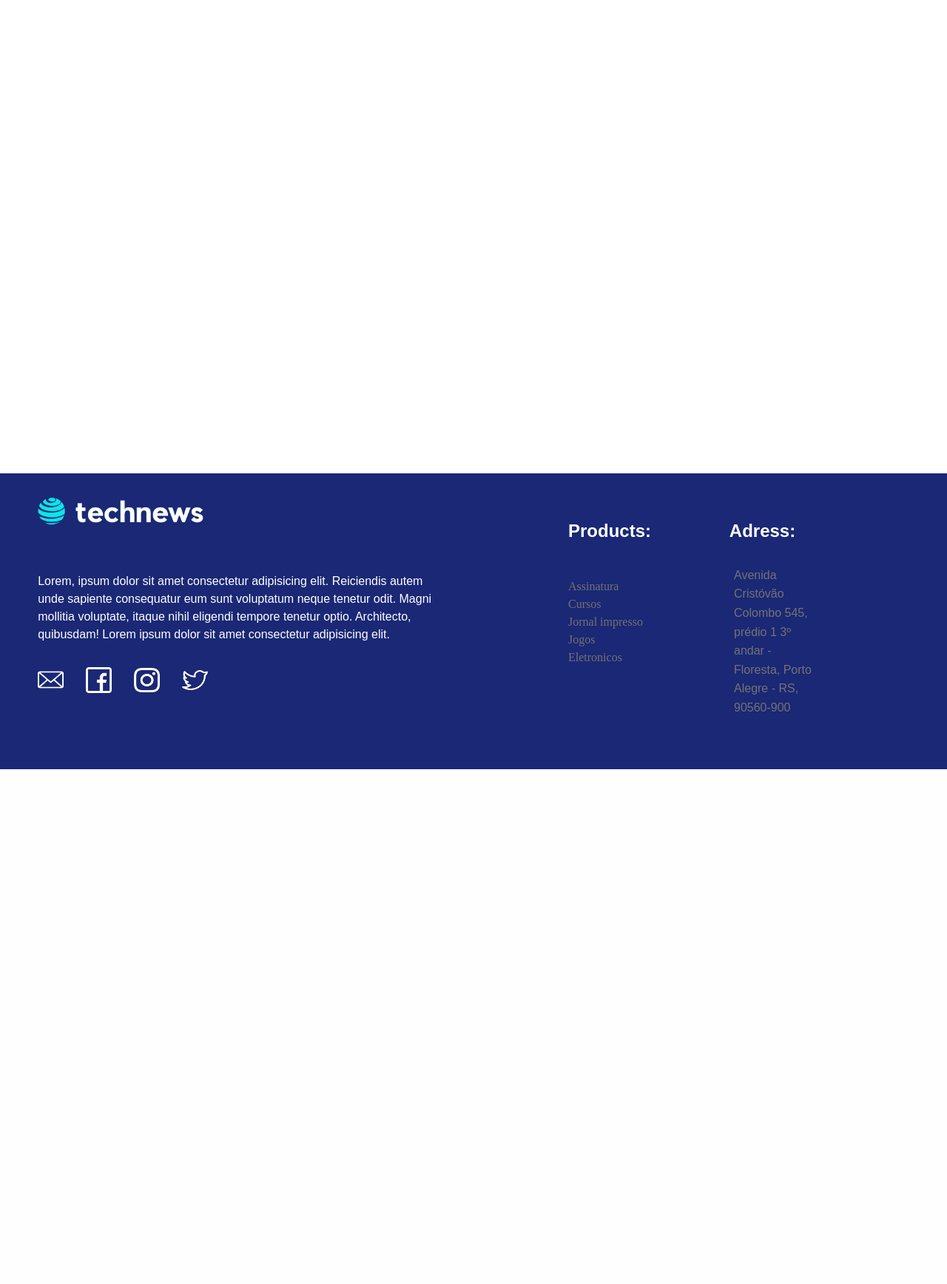
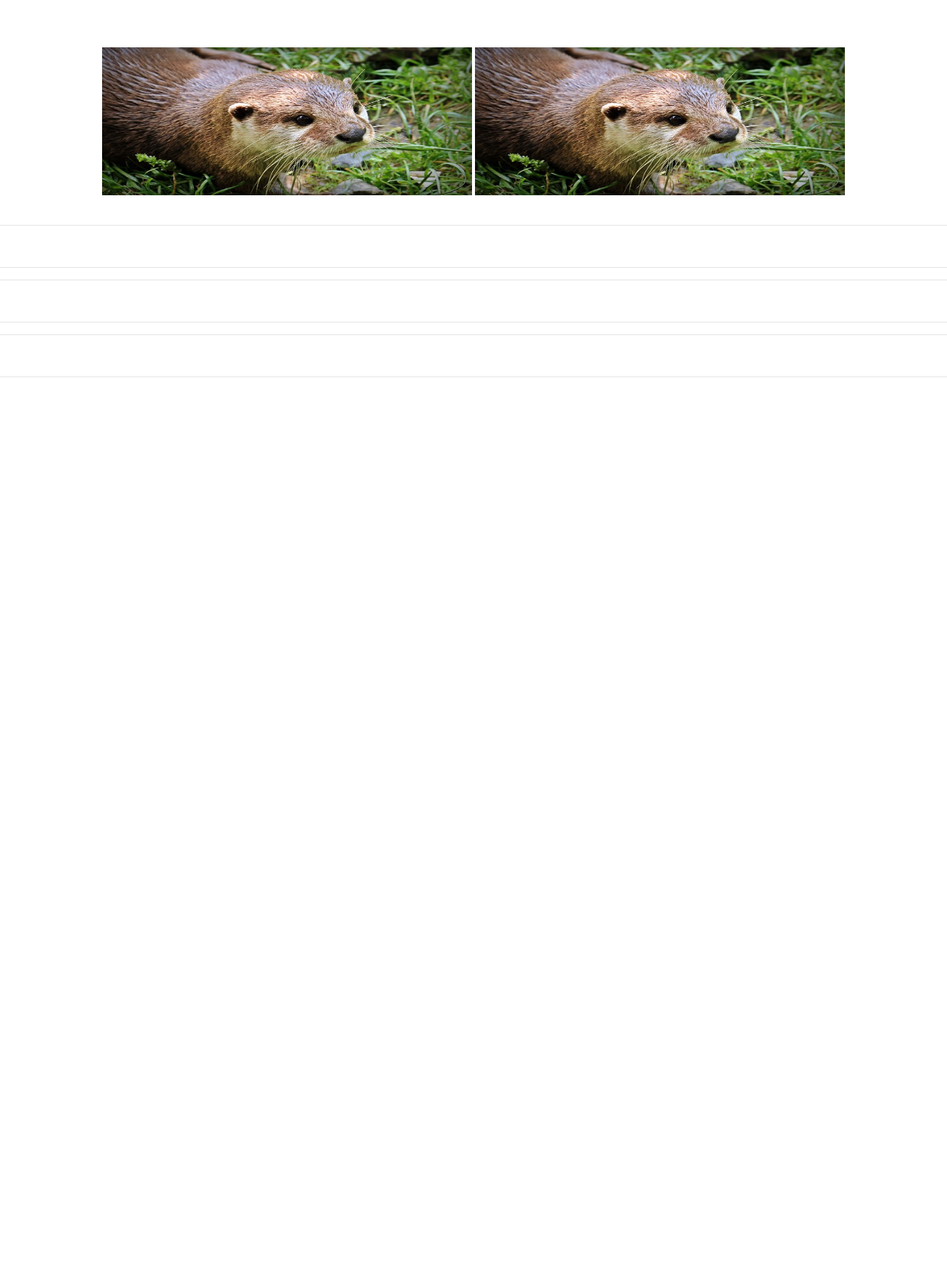
Before and after one commit to senacrs-emti/2022-1M-jornal-G10, a PHP site: page /editoria.php in a window 1280 px wide; the page is wider, and only the part inside the window is pictured. Shown: the part 184-1920 px from the top of that part at 74% size. Before the commit the page ends 1224 px from the top of that part, so only its background shows below. Run offline with PHP 8.4, Linux system fonts and the light colour scheme.

Commit message:
inicio do editorial

```diff
--- a/assets/css/style.css
+++ b/assets/css/style.css
@@ -512,3 +512,13 @@ footer div .adress{
     font-size: 1.5em;
     font-weight: 600;
 }
+.news-group1{
+    margin-top: 5%;
+    display: flex;
+    justify-content: center;
+    flex: row;
+}
+.news-group1 img{
+    width: 500px;
+    height: 200px;
+}
--- a/editoria.php
+++ b/editoria.php
@@ -2,10 +2,50 @@
 include_once './include/_header.php';
 ?>
 
-<main>
-
-</main>
-
-<?php
-include_once './include/_footer.php';
-?>
+<body>
+    <main>
+        <div class="news-group1">
+            <span>
+                <img src="./img/lontra.jpg" alt="">
+                <img src="./img/lontra.jpg" alt="">
+            </span>
+        </div>
+        <div class="news-group2">
+            <span>
+                <img src="" alt="">
+            </span>
+        </div>
+        <article>
+            <div class="news-group3">
+                <hr>
+                <span><img src="" alt=""></span>
+                <span>
+                    <h2></h2>
+                    <h3></h3>
+                </span>
+                <hr>
+                <div class="news-group4">
+                <hr>
+                <span><img src="" alt=""></span>
+                <span>
+                    <h2></h2>
+                    <h3></h3>
+                </span>
+                <hr>
+                <div class="news-group5">
+                <hr>
+                <span><img src="" alt=""></span>
+                <span>
+                    <h2></h2>
+                    <h3></h3>
+                </span>
+                <hr>
+            </div>
+        </article>
+        <aside>
+        </aside>
+            <?php
+            include_once './include/_footer.php';
+            ?>
+    </main>
+</body>
```
Also changed, not shown: img/lontra.jpg (added).
